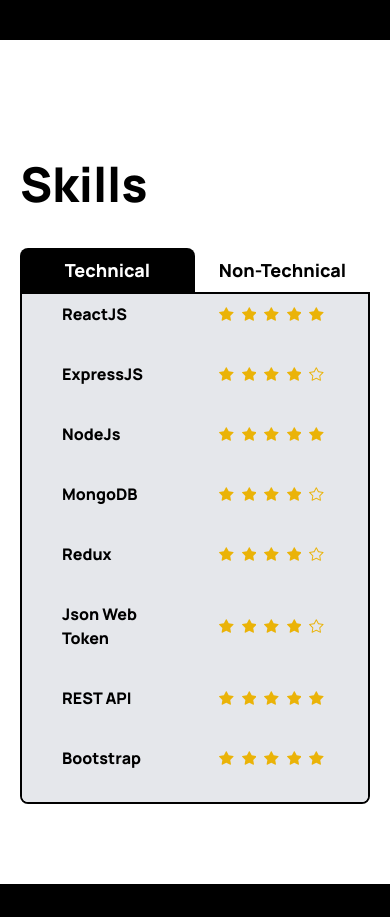
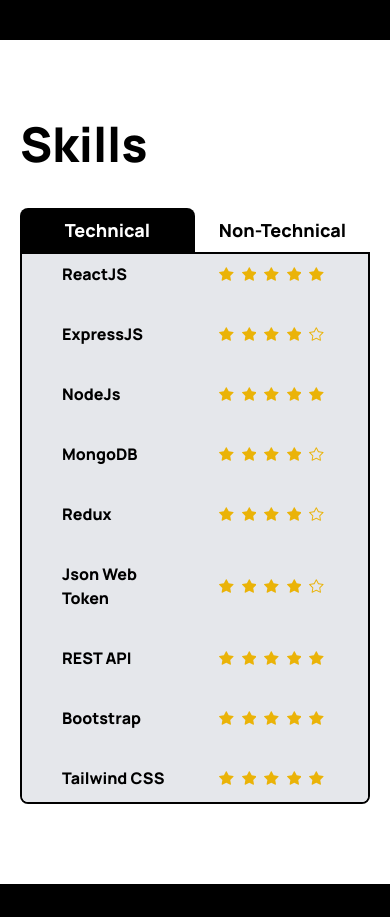
Before and after one commit to nirajcs/my-website, a React (Vite) app: page / in a window 390 px wide. Shown: the part 860-1777 px from the top of the page. Built offline with nearby package versions, Linux system fonts and the light colour scheme; a web font is replaced by a local one.

Commit message:
skills head padding

```diff
--- a/src/components/Skills.jsx
+++ b/src/components/Skills.jsx
@@ -19,7 +19,7 @@ const Skills = () => {
 
   return (
     <>
-      <div className='w-full my-10 md:hidden'><h2 className='text-5xl font-bold'>Skills</h2></div>
+      <div className='w-full mb-10 md:hidden'><h2 className='text-5xl font-bold'>Skills</h2></div>
       <div className='flex justify-between w-full'>
         <div onClick={()=>{setTechView(true)}} className={`w-1/2 p-2 cursor-pointer text-center text-lg md:text-4xl font-bold rounded-tl-lg rounded-tr-lg ${techView ? 'bg-primaryColor text-white' : 'text-primaryColor'}`}><h2>Technical</h2></div>
         <div onClick={()=>{setTechView(false)}} className={`w-1/2 p-2 cursor-pointer text-center text-lg md:text-4xl font-bold rounded-tl-lg rounded-tr-lg ${techView ? 'text-primaryColor' : 'bg-primaryColor text-white'}`}><h2>Non-Technical</h2></div>
```
